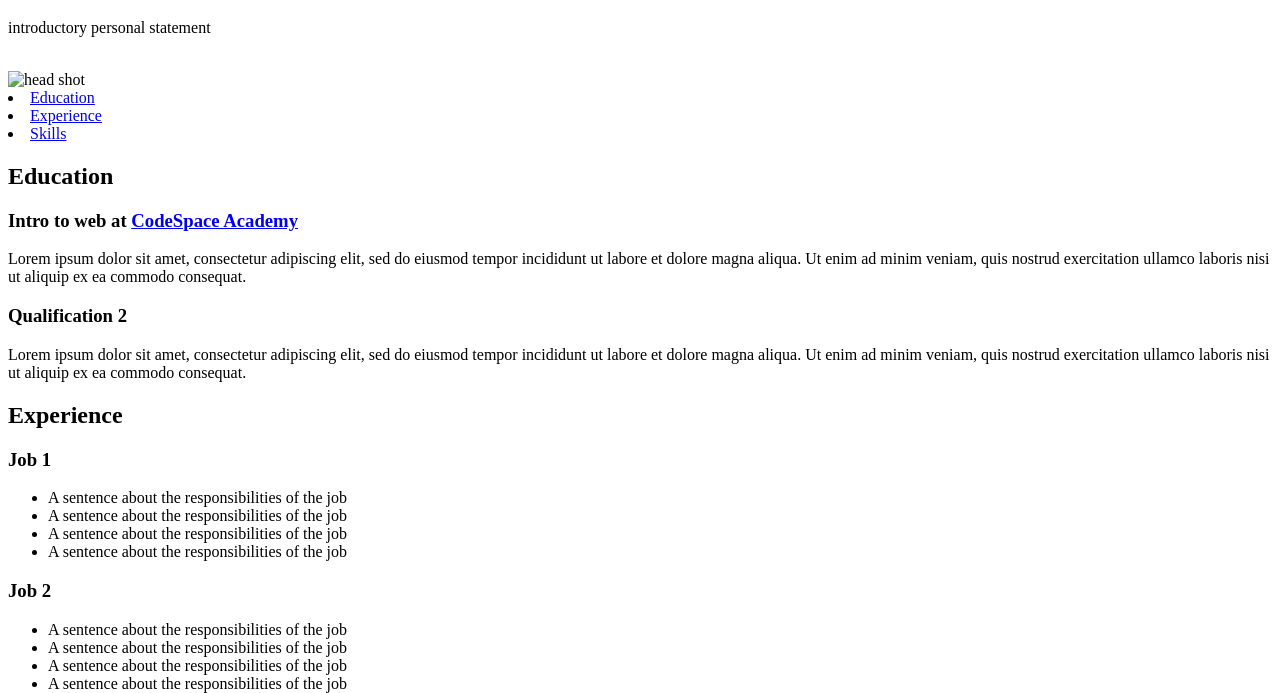
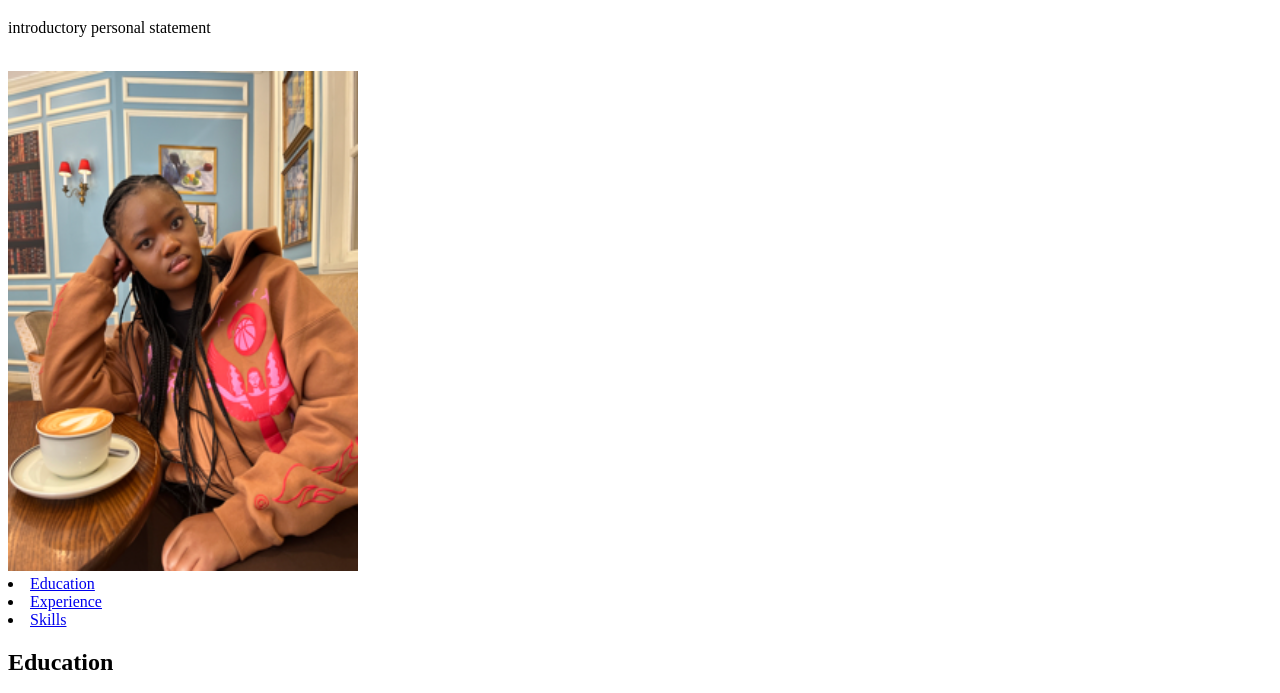
Before and after one commit to ANGELDINGA/resume, a plain HTML site: page resume2.html in a window 1280 px wide. Shown: the part 61-754 px from the top of the page. Drawn offline with Linux system fonts and the light colour scheme.

Commit message:
image and favicon

```diff
--- a/resume2.html
+++ b/resume2.html
@@ -1,13 +1,14 @@
 <!DOCTYPE html>
 <html>
   <head>
-    <title>Angela's Digital Resume</title>
+    <title>Angel's Digital Resume</title>
+    <link rel="shortcut icon" type="image/png" href="images/favicon.png"
   </head>
   <body>
   <h1>Angel Dinga</h1>
 <p> introductory personal statement</p>
 <br>
-<img src="/resumeExample/images/cat.jpeg" ALT="head shot" width="350" height="500">
+<img src="images/angel.png" ALT="head shot" width="350" height="500">
 <br>
 <nav>
   <li>
```
Also changed, not shown: images/angel.png (added), images/favicon.png (added), 2 other files.
